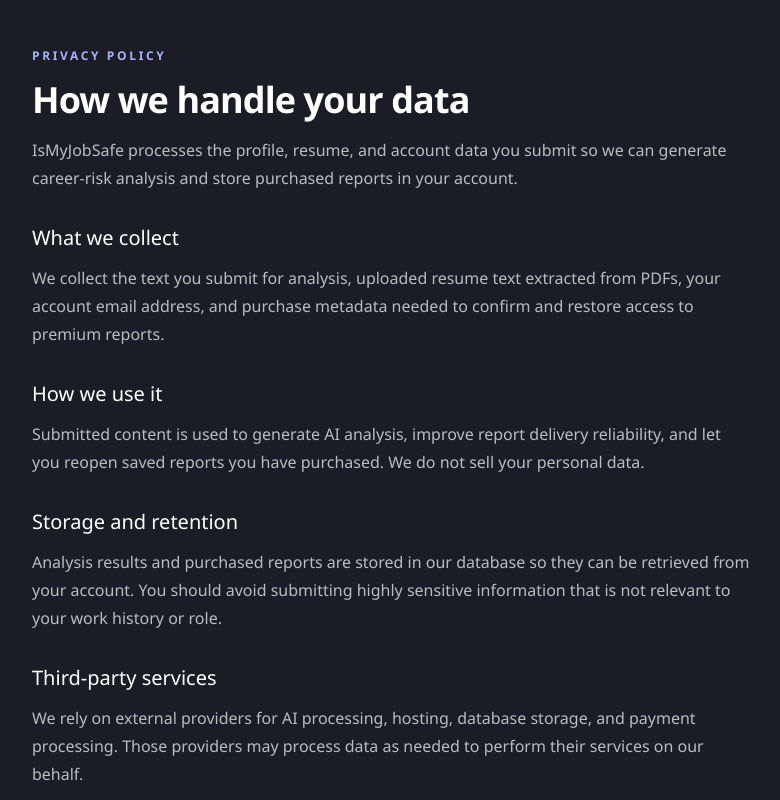
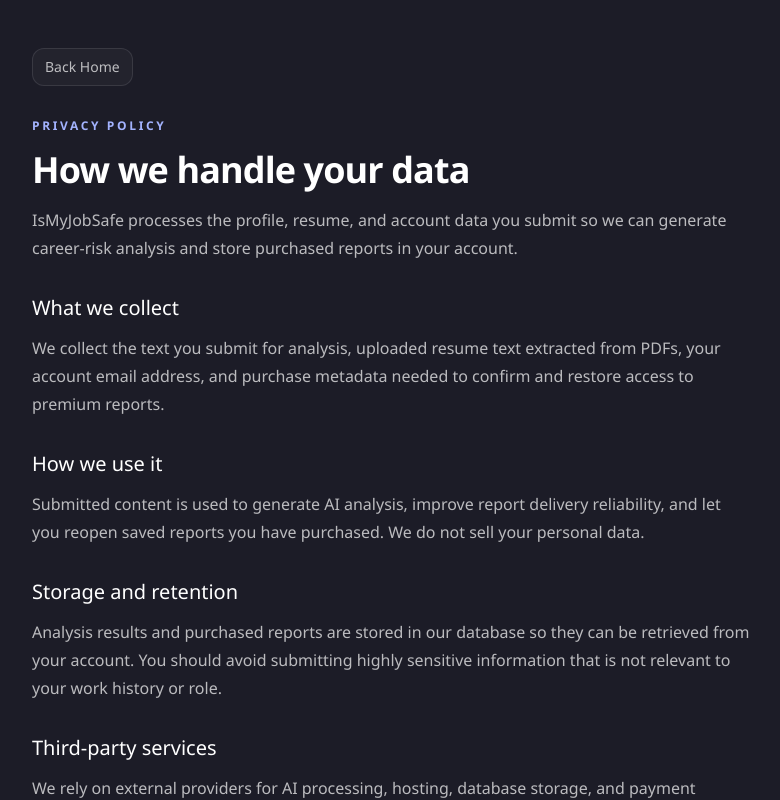
Before and after one commit to HuseynBlv/IsMyJobSafe, a Next.js app: page /privacy in a window 1280 px wide. Shown: the top 800 px of the page, without its empty margins (248-1028 px from the left). Built offline with nearby package versions, Linux system fonts and the light colour scheme.

Commit message:
Add back home buttons

```diff
--- a/app/privacy/page.tsx
+++ b/app/privacy/page.tsx
@@ -1,4 +1,5 @@
 import type { Metadata } from "next";
+import Link from "next/link";
 
 export const metadata: Metadata = {
     title: "Privacy Policy | IsMyJobSafe",
@@ -8,6 +9,15 @@
 export default function PrivacyPage() {
     return (
         <main className="mx-auto flex w-full max-w-3xl flex-1 flex-col gap-8 px-4 py-12 sm:px-6">
+            <div>
+                <Link
+                    href="/"
+                    className="inline-flex items-center rounded-xl border border-white/10 bg-white/[0.03] px-3 py-2 text-sm text-white/70 transition hover:bg-white/[0.08] hover:text-white"
+                >
+                    Back Home
+                </Link>
+            </div>
+
             <section className="space-y-4">
                 <p className="text-xs font-semibold uppercase tracking-[0.22em] text-indigo-300">
                     Privacy Policy
--- a/app/terms/page.tsx
+++ b/app/terms/page.tsx
@@ -1,4 +1,5 @@
 import type { Metadata } from "next";
+import Link from "next/link";
 
 export const metadata: Metadata = {
     title: "Terms of Use | IsMyJobSafe",
@@ -8,6 +9,15 @@
 export default function TermsPage() {
     return (
         <main className="mx-auto flex w-full max-w-3xl flex-1 flex-col gap-8 px-4 py-12 sm:px-6">
+            <div>
+                <Link
+                    href="/"
+                    className="inline-flex items-center rounded-xl border border-white/10 bg-white/[0.03] px-3 py-2 text-sm text-white/70 transition hover:bg-white/[0.08] hover:text-white"
+                >
+                    Back Home
+                </Link>
+            </div>
+
             <section className="space-y-4">
                 <p className="text-xs font-semibold uppercase tracking-[0.22em] text-indigo-300">
                     Terms of Use
```
